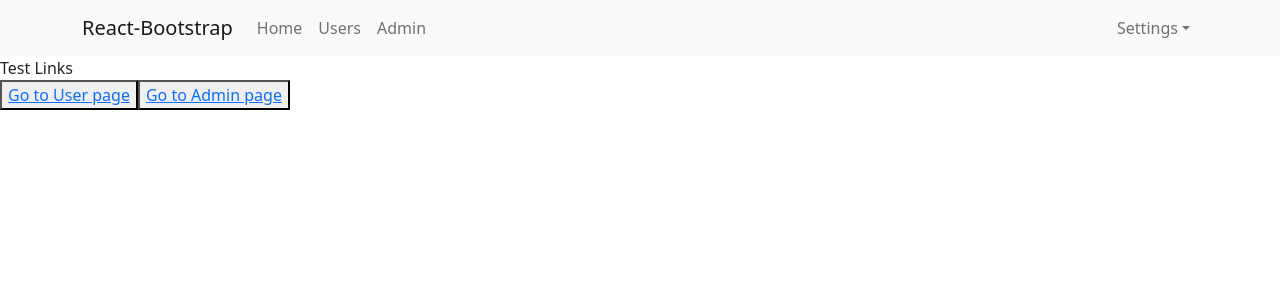
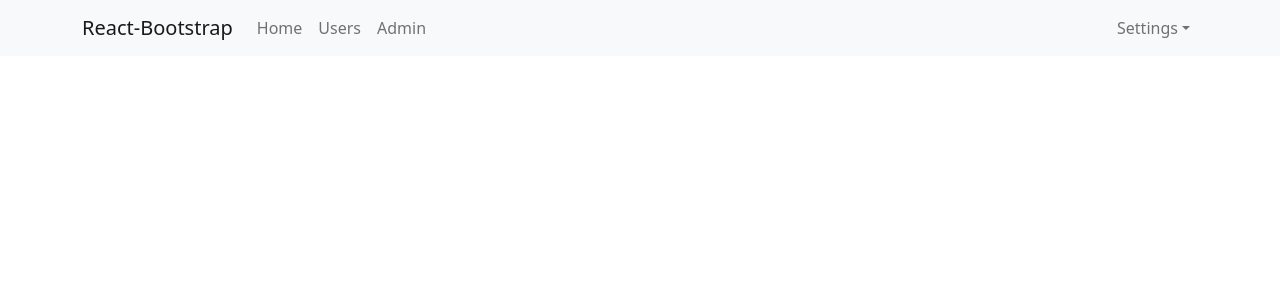
Before and after one commit to DatVu42/base-reactjs, a React (Create React App) app: page / in a window 1280 px wide. Shown: the top 300 px of the page. Built offline with nearby package versions, Linux system fonts and the light colour scheme.

Commit message:
nested routes

```diff
--- a/src/App.js
+++ b/src/App.js
@@ -1,15 +1,22 @@
 import './App.scss';
 import Header from './components/Header/Header';
-import { Link } from 'react-router-dom';
+import { Link, Outlet } from 'react-router-dom';
 
 const App = () => {
 
   return (
     <div className="app-container">
-      <Header />
-      <div>Test Links</div>
-      <button><Link to="/users">Go to User page</Link></button>
-      <button><Link to="/admin">Go to Admin page</Link></button>
+      <div className='header-container'>
+        <Header />
+      </div>
+      <div className='main-container'>
+        <div className='sidenav-container'>
+
+        </div>
+        <div className='app-content'>
+          <Outlet />
+        </div>
+      </div>
     </div>
   );
 }
--- a/src/index.js
+++ b/src/index.js
@@ -15,9 +15,10 @@
     {/* <React.StrictMode> */}
     <BrowserRouter>
       <Routes>
-        <Route path='/' element={<App />}></Route>
-        <Route path='users' element={<User />}></Route>
-        <Route path='admin' element={<Admin />}></Route>
+        <Route path='/' element={<App />}>
+          <Route path='users' element={<User />} />
+          <Route path='admin' element={<Admin />} />
+        </Route>
       </Routes>
     </BrowserRouter>
     {/* </React.StrictMode> */}
```
